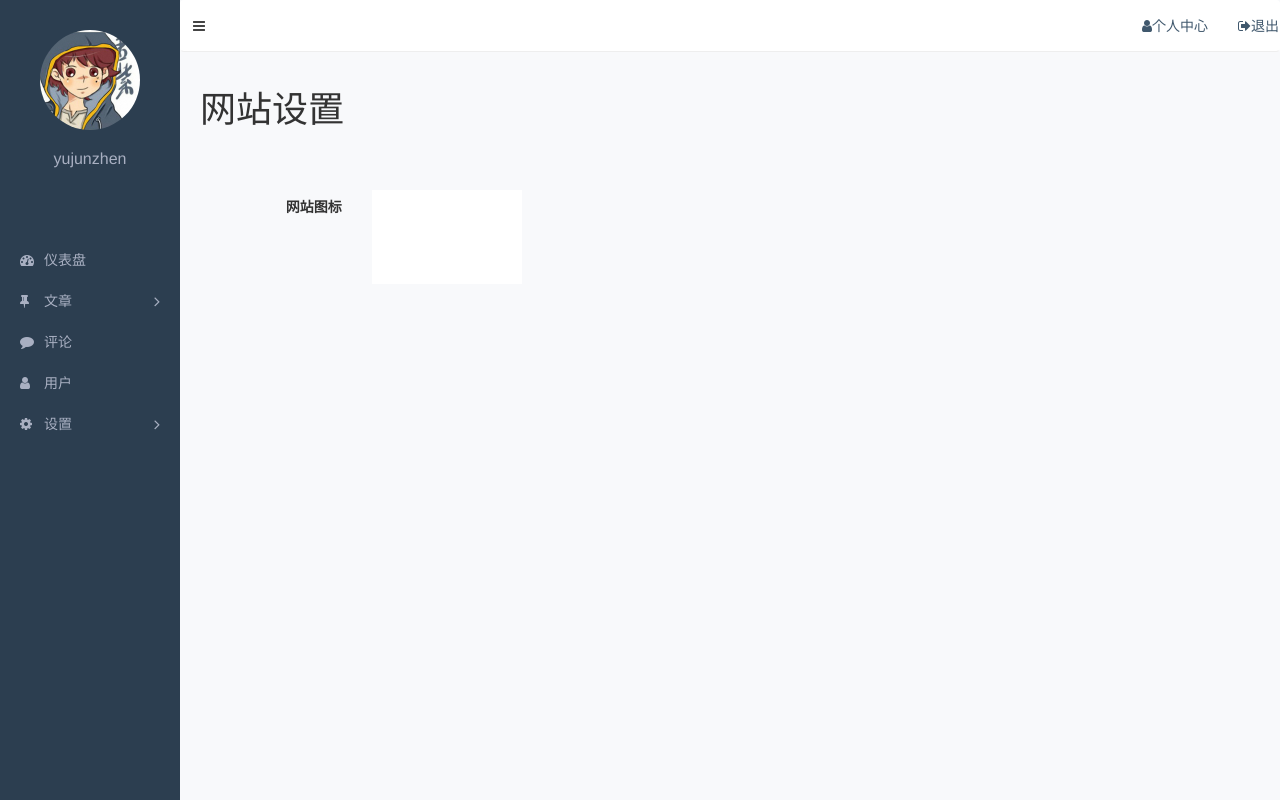
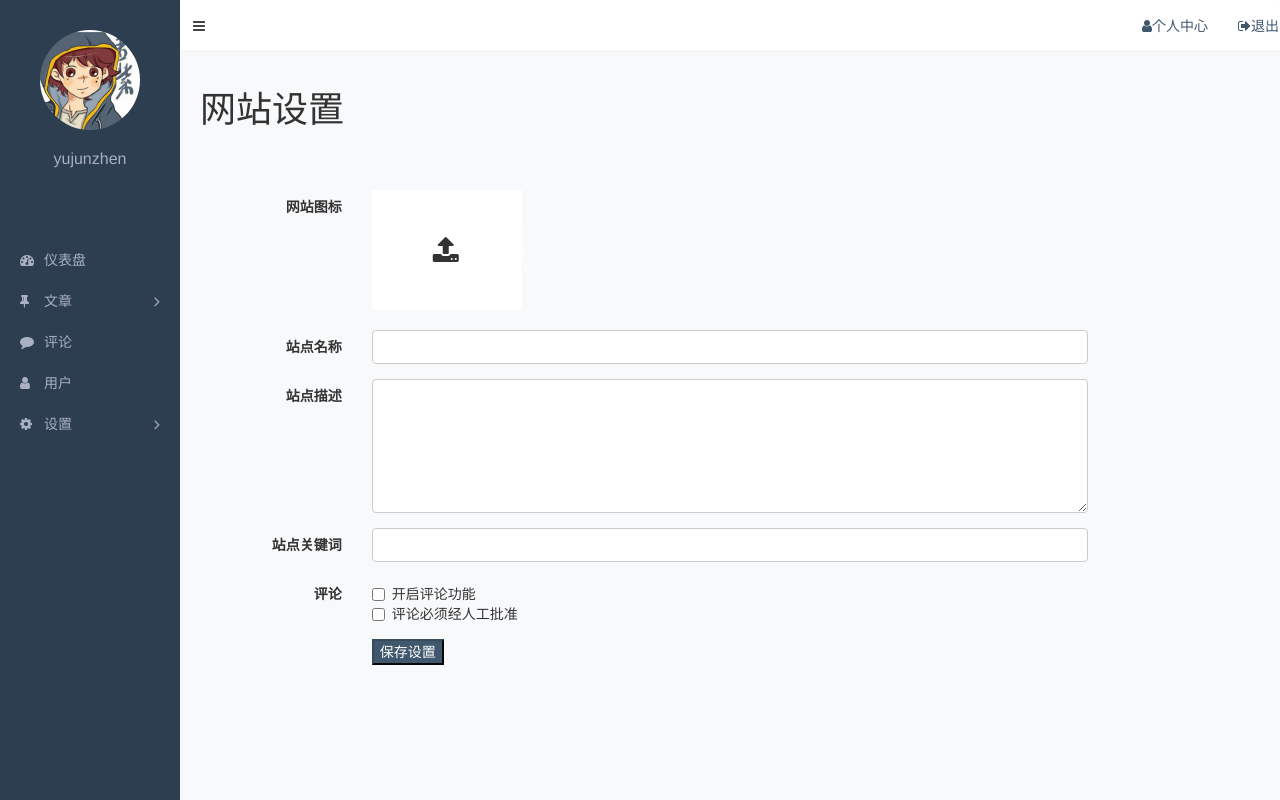
Before and after one commit to aeflons/PHP, a PHP site: page /admin/setting.html in a window 1280 px wide. Run offline with PHP 8.4, Linux system fonts and the light colour scheme.

Commit message:
no message

```diff
--- a/baixiu-dev/admin/setting.html
+++ b/baixiu-dev/admin/setting.html
@@ -35,6 +35,44 @@
                         </label>
                     </div>
 
+
+                </div>
+                <div class="form-group">
+                    <label for="site_name" class="col-md-2 control-label" >站点名称</label>
+                    <div class="col-md-8">
+                        <input id="site_name" class="form-control" name="site_name" type="text">
+                    </div>
+
+                </div>
+                <div class="form-group">
+                    <label for="site_description" class="col-md-2 control-label" >站点描述</label>
+                    <div class="col-md-8">
+                        <textarea id="site_description" class="form-control" name="site_description" type="text" rows="6" cols="50"></textarea>
+                    </div>
+
+                </div>
+                <div class="form-group">
+                    <label for="site_keyword" class="col-md-2 control-label" >站点关键词</label>
+                    <div class="col-md-8">
+                        <input id="site_keyword" class="form-control" name="site_name" type="text">
+                    </div>
+
+                </div>
+
+                <div class="form-group">
+                    <label class="col-md-2 control-label" >评论</label>
+                    <div class="col-md-8">
+                        <div class="checkbox">
+                            <label class="col-md-8 "><input type="checkbox">开启评论功能</label>
+                            <label class="col-md-8 "><input type="checkbox">评论必须经人工批准</label>
+                        </div>
+                    </div>
+
+                </div>
+                <div class="form-group">
+                    <div class="col-md-offset-2 col-md-8">
+                      <button type="submit" class="btn-primary">保存设置</button>
+                    </div>
 
                 </div>
             </form>
--- a/baixiu-dev/assets/css/admin.css
+++ b/baixiu-dev/assets/css/admin.css
@@ -183,7 +183,7 @@ body {
     display: none;
 }
 
-.main .container-fluid .form-image img {
+.main .container-fluid .form-image{
     max-width: 150px;
 }
 
@@ -197,9 +197,8 @@ body {
     transition: opacity .3s;
     text-align: center;
 
-    opacity: 0;
-    background: #c0c0c0;
-
+    opacity: 1;
+     padding: 0;
     font-size: 2em;
 }
 
@@ -214,6 +213,8 @@ body {
 
 .main .container-fluid .form-image:hover i {
     opacity: .6;
+    background: #c0c0c0;
+
 }
 
 .main .container-fluid .thumbnail {
```
